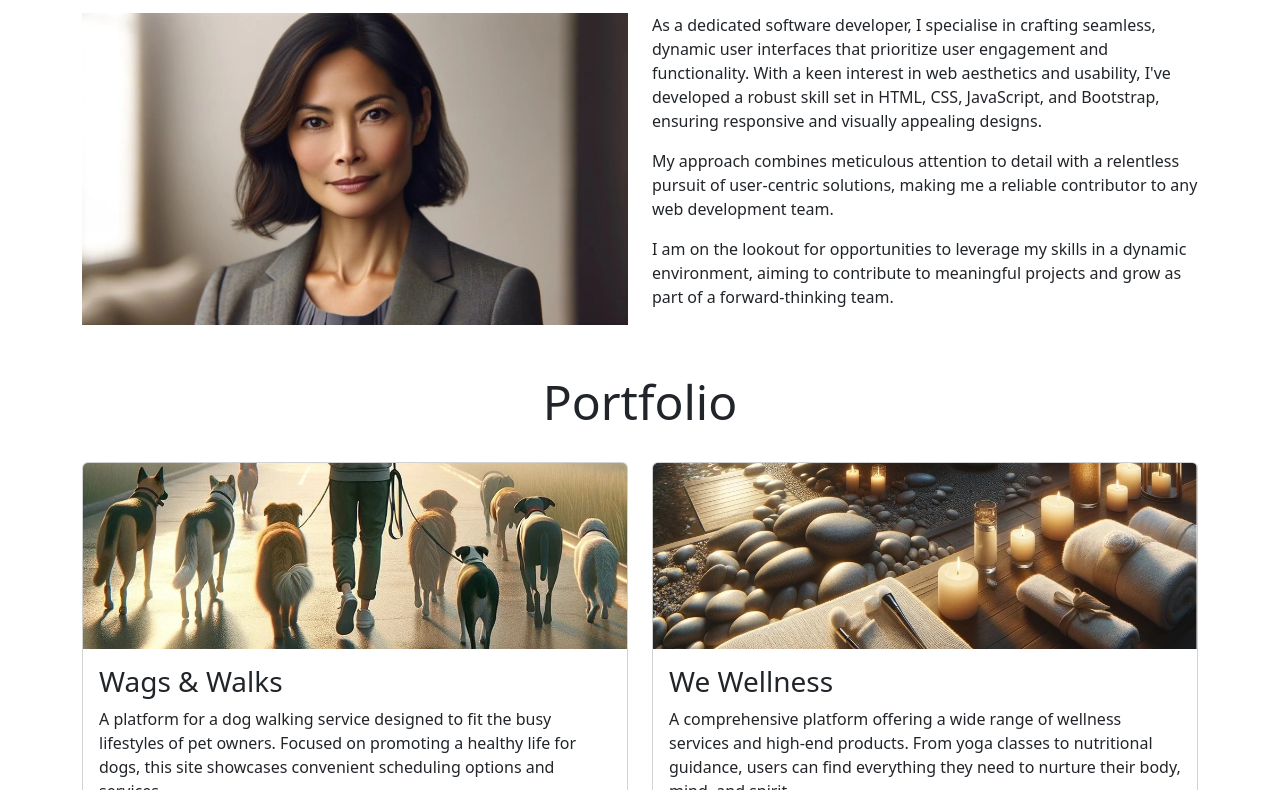
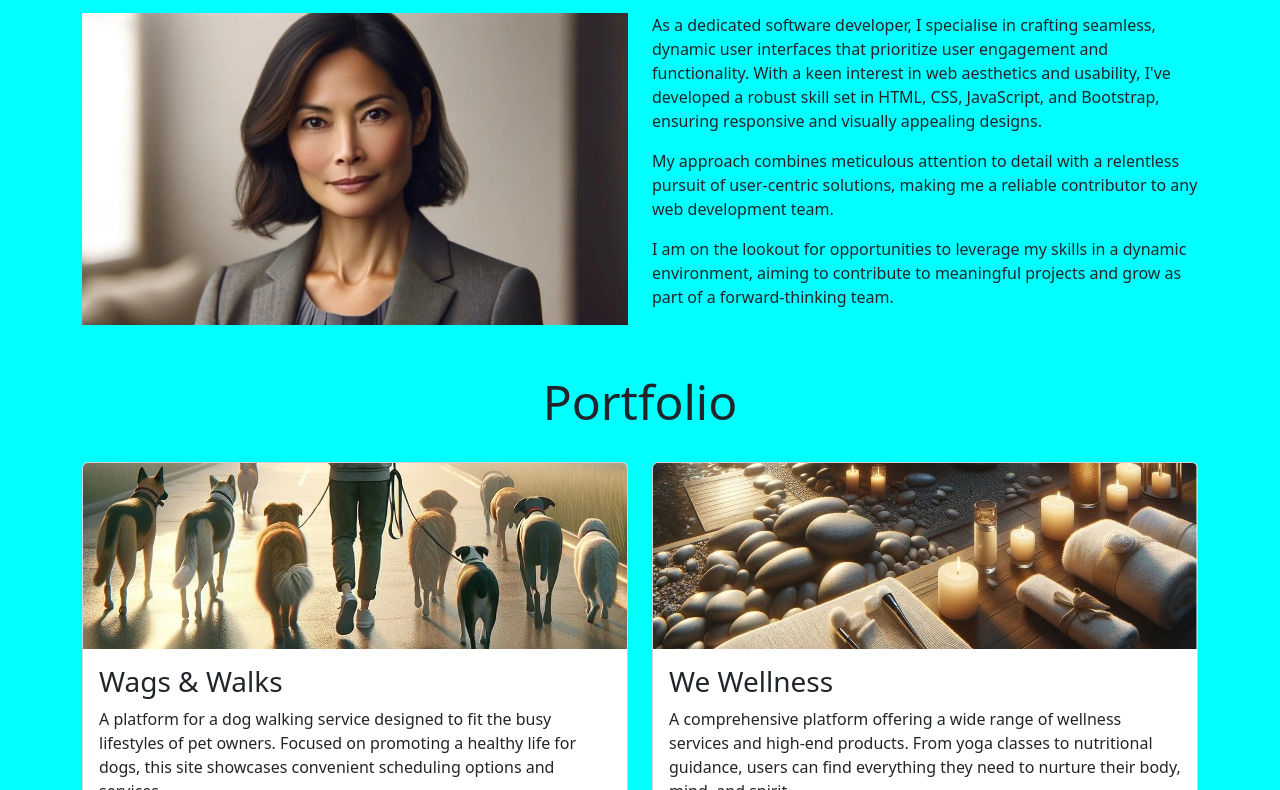
Before and after one commit to Darthspider360/Bootstrap-Portfolio, a plain HTML site: page index.html in a window 1280 px wide. Shown: the part 572-1362 px from the top of the page. Drawn offline with nearby package versions, Linux system fonts and the light colour scheme.

Commit message:
added and linked the css sheet

```diff
--- /dev/null
+++ b/assets/css/style.css
@@ -0,0 +1,3 @@
+body{
+    background-color: aqua;
+}
--- a/index.html
+++ b/index.html
@@ -10,6 +10,8 @@
     <link href="https://cdn.jsdelivr.net/npm/bootstrap@5.3.3/dist/css/bootstrap.min.css" rel="stylesheet"
         integrity="sha384-QWTKZyjpPEjISv5WaRU9OFeRpok6YctnYmDr5pNlyT2bRjXh0JMhjY6hW+ALEwIH" crossorigin="anonymous">
 
+    <!-- CSS Style sheet link -->
+    <link rel="stylesheet" href="assets/css/style.css">
 </head>
 
 <body>
```
